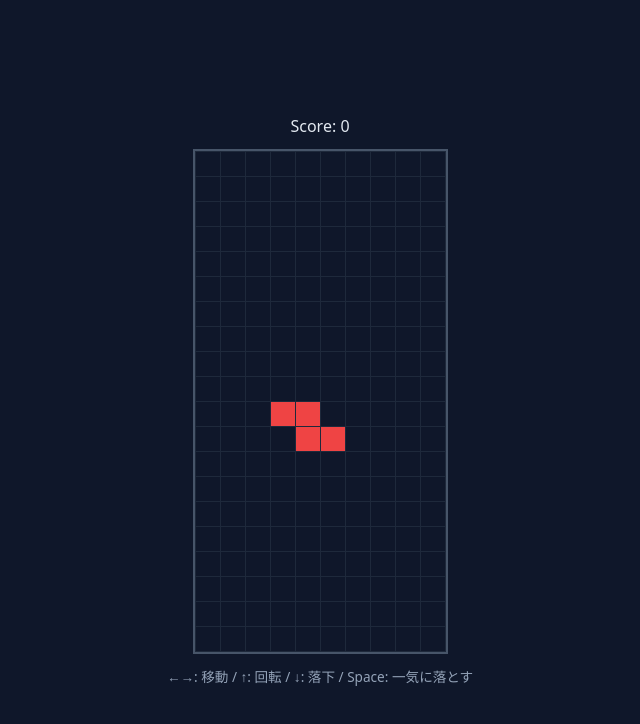
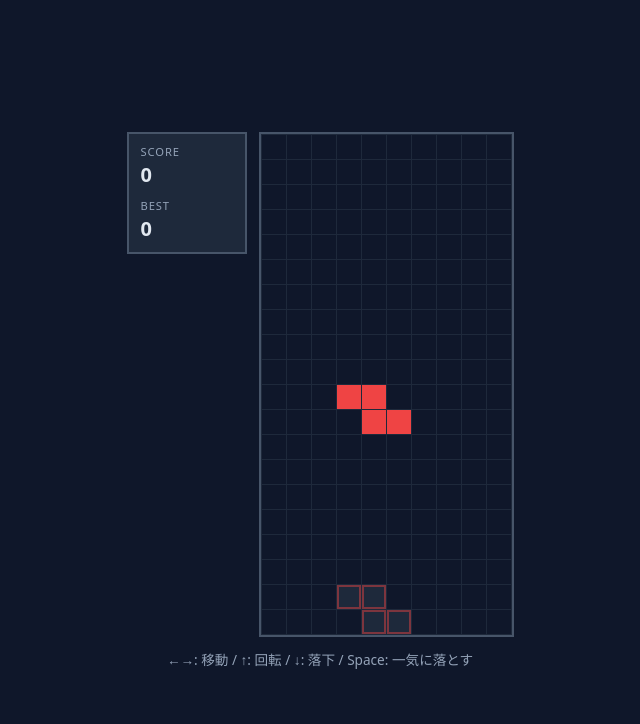
Before and after one commit to NakashoyaHidetaro/tetris-tetsujin, a React (Vite) app: page / in a window 1280 px wide. Shown: the top 724 px of the page, without its empty margins (320-960 px from the left). Built offline with nearby package versions, Linux system fonts and the light colour scheme.

Commit message:
RDPの2, 5, 10を実装

```diff
--- a/src/App.tsx
+++ b/src/App.tsx
@@ -5,14 +5,19 @@ import { ScorePanel } from './components/ScorePanel'
 import { useTetris } from './hooks/useTetris'
 
 export default function App() {
-  const { state, restart } = useTetris()
+  const { state, best, restart } = useTetris()
 
   return (
     <div className="game">
-      <ScorePanel score={state.score} />
-      <Board board={state.board} piece={state.piece} />
+      {/* 左パネル + 盤面の横並び (PRD UX / Mockups の配置合意) */}
+      <div className="game-main">
+        <div className="side-panel side-panel-left">
+          <ScorePanel score={state.score} best={best} />
+        </div>
+        <Board board={state.board} piece={state.piece} over={state.over} />
+      </div>
+      <HelpBar />
       {state.over && <GameOverOverlay onRestart={restart} />}
-      <HelpBar />
     </div>
   )
 }
--- a/src/components/Board.tsx
+++ b/src/components/Board.tsx
@@ -3,13 +3,24 @@ import type { Board as BoardState, Piece } from '../game/types'
 import { Cell } from './Cell'
 import './board.css'
 
-export function Board({ board, piece }: { board: BoardState; piece: Piece }) {
-  const display = composeDisplay(board, piece)
+export function Board({
+  board,
+  piece,
+  over,
+}: {
+  board: BoardState
+  piece: Piece
+  over: boolean
+}) {
+  // ゲームオーバー時はスポーン位置で衝突しているミノ (とゴースト) を描画しない
+  const display = composeDisplay(board, over ? null : piece)
   return (
-    <div className="board">
-      {display.flatMap((row, y) =>
-        row.map((color, x) => <Cell key={`${y}-${x}`} color={color} />),
-      )}
+    <div className={over ? 'board-wrap over' : 'board-wrap'}>
+      <div className="board">
+        {display.flatMap((row, y) =>
+          row.map((cell, x) => <Cell key={`${y}-${x}`} color={cell.color} ghost={cell.ghost} />),
+        )}
+      </div>
     </div>
   )
 }
--- a/src/components/Cell.tsx
+++ b/src/components/Cell.tsx
@@ -1,6 +1,17 @@
 import { memo } from 'react'
 import type { Cell as CellValue } from '../game/types'
 
-export const Cell = memo(function Cell({ color }: { color: CellValue }) {
-  return <div className="cell" style={color ? { background: color } : undefined} />
+export const Cell = memo(function Cell({
+  color,
+  ghost = false,
+}: {
+  color: CellValue
+  ghost?: boolean
+}) {
+  return (
+    <div
+      className={ghost ? 'cell ghost' : 'cell'}
+      style={color ? (ghost ? { borderColor: color } : { background: color }) : undefined}
+    />
+  )
 })
--- a/src/components/GameOverOverlay.tsx
+++ b/src/components/GameOverOverlay.tsx
@@ -4,7 +4,9 @@ export function GameOverOverlay({ onRestart }: { onRestart: () => void }) {
   return (
     <div className="overlay">
       <p>Game Over</p>
-      <button onClick={onRestart}>Restart</button>
+      <button type="button" autoFocus onClick={onRestart}>
+        Restart
+      </button>
     </div>
   )
 }
--- a/src/components/ScorePanel.tsx
+++ b/src/components/ScorePanel.tsx
@@ -1,3 +1,23 @@
-export function ScorePanel({ score }: { score: number }) {
-  return <p className="score">Score: {score}</p>
+import './score-panel.css'
+
+/**
+ * 左パネルのスコア系スタッツ。将来 LEVEL / LINES (#1/#3/#6) を足せるよう、
+ * 「ラベル + 値」の行を並べる構造にしている
+ */
+function StatRow({ label, value }: { label: string; value: number }) {
+  return (
+    <div className="stat">
+      <span className="stat-label">{label}</span>
+      <span className="stat-value">{value}</span>
+    </div>
+  )
 }
+
+export function ScorePanel({ score, best }: { score: number; best: number }) {
+  return (
+    <section className="score-panel" aria-label="スコア">
+      <StatRow label="SCORE" value={score} />
+      <StatRow label="BEST" value={best} />
+    </section>
+  )
+}
--- a/src/components/board.css
+++ b/src/components/board.css
@@ -1,3 +1,9 @@
+.board-wrap {
+  position: relative;
+  display: inline-block;
+  line-height: 0;
+}
+
 .board {
   display: grid;
   grid-template-columns: repeat(10, 24px);
@@ -10,4 +16,18 @@
 
 .cell {
   background: #0f172a;
+  box-sizing: border-box;
 }
+
+/* ゴーストピース: 着地位置を半透明の輪郭で示す */
+.cell.ghost {
+  background: transparent;
+  border: 2px solid #94a3b8;
+  opacity: 0.45;
+}
+
+/* ゲームオーバー時は盤面をグレーアウトする */
+.board-wrap.over .board {
+  filter: grayscale(0.85) brightness(0.55);
+  transition: filter 200ms ease-out;
+}
--- /dev/null
+++ b/src/components/score-panel.css
@@ -0,0 +1,27 @@
+.score-panel {
+  display: flex;
+  flex-direction: column;
+  gap: 10px;
+  width: 120px;
+  padding: 10px 12px;
+  background: #1e293b;
+  border: 2px solid #475569;
+}
+
+.stat {
+  display: flex;
+  flex-direction: column;
+  gap: 2px;
+}
+
+.stat-label {
+  color: #94a3b8;
+  font-size: 0.7rem;
+  letter-spacing: 0.08em;
+}
+
+.stat-value {
+  font-size: 1.25rem;
+  font-weight: bold;
+  font-variant-numeric: tabular-nums;
+}
--- a/src/game/board.ts
+++ b/src/game/board.ts
@@ -1,5 +1,13 @@
 import { COLS, ROWS } from './constants'
 import type { Board, Cell, Piece, Shape } from './types'
+
+/** 表示用セル: 色と「ゴーストかどうか」を持つ */
+export interface DisplayCell {
+  color: Cell
+  ghost: boolean
+}
+
+export type DisplayBoard = DisplayCell[][]
 
 export const emptyBoard = (): Board =>
   Array.from({ length: ROWS }, () => Array<Cell>(COLS).fill(null))
@@ -14,14 +22,36 @@ export const collides = (board: Board, shape: Shape, x: number, y: number): bool
     }),
   )
 
-export const composeDisplay = (board: Board, piece: Piece): Board => {
-  const display = board.map((row) => [...row])
+/** ミノをそのまま真下に落としたときの着地 y 座標を返す (ハードドロップ先) */
+export const dropY = (board: Board, piece: Piece): number => {
+  let y = piece.y
+  while (!collides(board, piece.shape, piece.x, y + 1)) {
+    y++
+  }
+  return y
+}
+
+const stamp = (display: DisplayBoard, piece: Piece, y: number, ghost: boolean): void => {
   piece.shape.forEach((row, dy) =>
     row.forEach((v, dx) => {
-      const py = piece.y + dy
+      const py = y + dy
       const px = piece.x + dx
-      if (v && py >= 0 && py < ROWS) display[py][px] = piece.color
+      if (v && py >= 0 && py < ROWS && px >= 0 && px < COLS) {
+        display[py][px] = { color: piece.color, ghost }
+      }
     }),
   )
+}
+
+/**
+ * 盤面 + 現在ミノ + ゴーストを合成した表示用ボードを返す。
+ * piece が null の場合 (ゲームオーバー時など) はミノもゴーストも描画しない。
+ * ゴーストを先に書き込み、現在ミノで上書きするため重なりは現在ミノが優先される。
+ */
+export const composeDisplay = (board: Board, piece: Piece | null): DisplayBoard => {
+  const display: DisplayBoard = board.map((row) => row.map((color) => ({ color, ghost: false })))
+  if (!piece) return display
+  stamp(display, piece, dropY(board, piece), true)
+  stamp(display, piece, piece.y, false)
   return display
 }
--- /dev/null
+++ b/src/game/storage.ts
@@ -0,0 +1,39 @@
+const BEST_SCORE_KEY = 'tetris-tetsujin.bestScore'
+
+// localStorage は「未定義 (node/SSR/テスト環境)」だけでなく「プロパティ参照自体が
+// throw する (Cookie 無効時の一部ブラウザ)」ケースもあるため、参照ごと try で包む
+const getStorage = (): Storage | null => {
+  try {
+    if (typeof localStorage === 'undefined') return null
+    return localStorage
+  } catch {
+    return null
+  }
+}
+
+/** 保存済みベストスコアを返す。未保存・不正値・利用不可なら 0 */
+export const loadBest = (): number => {
+  const storage = getStorage()
+  if (!storage) return 0
+  try {
+    const raw = storage.getItem(BEST_SCORE_KEY)
+    if (raw === null) return 0
+    const value = Number(raw)
+    if (!Number.isFinite(value) || value <= 0) return 0
+    return Math.floor(value)
+  } catch {
+    return 0
+  }
+}
+
+/** ベストスコアを保存する。利用不可な環境では何もしない (冪等) */
+export const saveBest = (score: number): void => {
+  if (!Number.isFinite(score)) return
+  const storage = getStorage()
+  if (!storage) return
+  try {
+    storage.setItem(BEST_SCORE_KEY, String(Math.floor(score)))
+  } catch {
+    // 保存失敗 (QuotaExceeded / プライベートモード等) はゲーム進行に影響させない
+  }
+}
--- a/src/game/transitions.ts
+++ b/src/game/transitions.ts
@@ -1,4 +1,4 @@
-import { collides, emptyBoard } from './board'
+import { collides, dropY, emptyBoard } from './board'
 import { COLS, ROWS } from './constants'
 import { randomPiece, rotateShape } from './piece'
 import { scoreForClear } from './scoring'
@@ -62,9 +62,6 @@ export const rotate = (state: GameState): GameState => {
 
 export const hardDrop = (state: GameState): GameState => {
   if (state.over) return state
-  let { y } = state.piece
-  while (!collides(state.board, state.piece.shape, state.piece.x, y + 1)) {
-    y++
-  }
+  const y = dropY(state.board, state.piece)
   return lockPiece({ ...state, piece: { ...state.piece, y } })
 }
--- a/src/hooks/useTetris.ts
+++ b/src/hooks/useTetris.ts
@@ -1,11 +1,13 @@
-import { useEffect, useLayoutEffect, useReducer, useRef } from 'react'
+import { useEffect, useLayoutEffect, useReducer, useRef, useState } from 'react'
 import { DROP_MS } from '../game/constants'
 import { gameReducer } from '../game/reducer'
+import { loadBest, saveBest } from '../game/storage'
 import { newGame } from '../game/transitions'
 import type { GameAction } from '../game/types'
 
 export const useTetris = () => {
   const [state, dispatch] = useReducer(gameReducer, undefined, newGame)
+  const [best, setBest] = useState(loadBest)
   const stateRef = useRef(state)
 
   // useLayoutEffect で commit と同一タスク内に ref を同期する: paint 後に届く
@@ -14,6 +16,15 @@ export const useTetris = () => {
   useLayoutEffect(() => {
     stateRef.current = state
   }, [state])
+
+  // ゲームオーバーへ遷移した時点でベスト更新を判定する。over 中は score が
+  // 変化しないため、StrictMode の effect 二重実行や再レンダリングで複数回走っても
+  // saveBest は同じ値の上書き (冪等) にしかならない
+  useEffect(() => {
+    if (!state.over || state.score <= best) return
+    saveBest(state.score)
+    setBest(state.score)
+  }, [state.over, state.score, best])
 
   useEffect(() => {
     const timer = setInterval(() => dispatch({ type: 'tick' }), DROP_MS)
@@ -47,5 +58,5 @@ export const useTetris = () => {
     return () => window.removeEventListener('keydown', onKeyDown)
   }, [])
 
-  return { state, restart: () => dispatch({ type: 'restart' }) }
+  return { state, best, restart: () => dispatch({ type: 'restart' }) }
 }
--- a/src/index.css
+++ b/src/index.css
@@ -18,3 +18,17 @@ body {
   gap: 12px;
   position: relative;
 }
+
+/* 盤面とサイドパネルの横並び。左パネルは盤面の上端に揃える */
+.game-main {
+  display: flex;
+  align-items: flex-start;
+  gap: 12px;
+}
+
+/* 将来 HOLD (#6) / NEXT (#1) を積むためのパネル列 */
+.side-panel {
+  display: flex;
+  flex-direction: column;
+  gap: 12px;
+}
```
Also changed, not shown: 2 other files (tests, documents, lock files or other folders).
